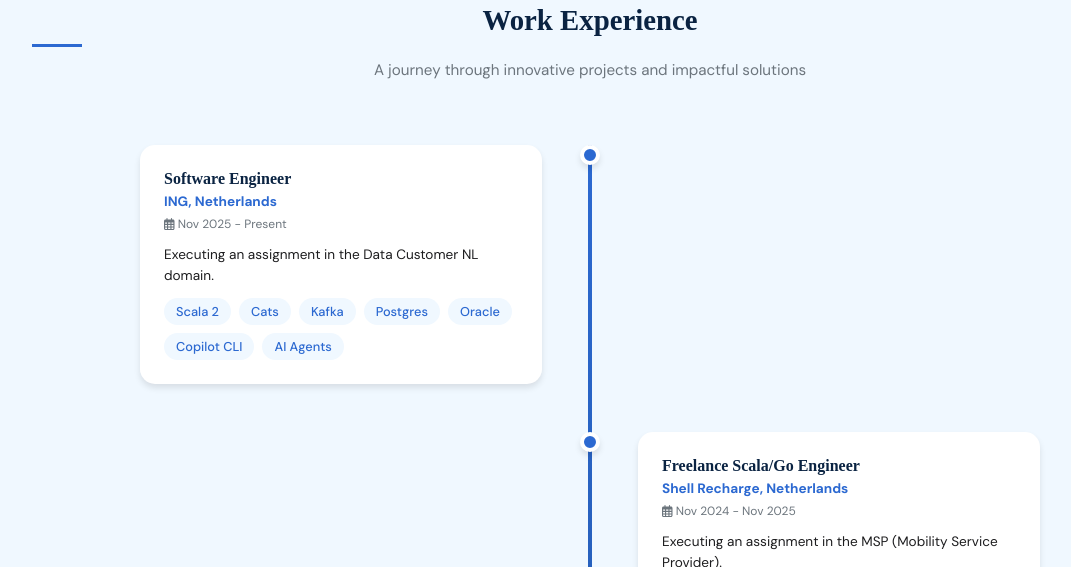
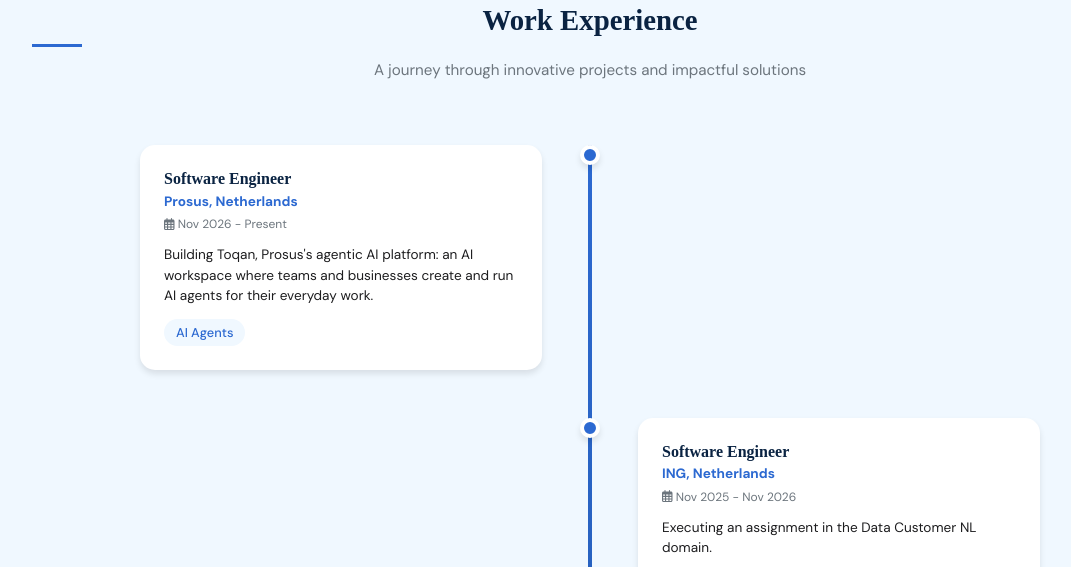
Before and after one commit to Yyukan/ost-consultancy, a plain HTML site: page index.html in a window 1280 px wide. Shown: the part 1914-2481 px from the top of the page, without its empty margins (50-1121 px from the left). Drawn offline with nearby package versions, Linux system fonts and the light colour scheme.

Commit message:
Experience: close ING (Nov 2026), add Prosus Toqan card
Co-Authored-By: Claude Opus 5.5 <noreply@anthropic.com>
Claude-Session: https://claude.ai/code/session_01FpaSeq43vbC1SgQ3xLX7Lw

```diff
--- a/index.html
+++ b/index.html
@@ -194,6 +194,24 @@
                 <p class="section-subtitle text-center">A journey through innovative projects and impactful solutions</p>
 
                 <div class="timeline">
+                    <!-- Prosus -->
+                    <div class="timeline-item" data-aos="fade-up">
+                        <div class="timeline-marker"></div>
+                        <div class="timeline-content">
+                            <div class="timeline-header">
+                                <h3>Software Engineer</h3>
+                                <span class="company">Prosus, Netherlands</span>
+                                <span class="period"><i class="far fa-calendar-alt"></i> Nov 2026 - Present</span>
+                            </div>
+                            <p>Building Toqan, Prosus's agentic AI platform: an AI workspace where teams and businesses create and run AI agents for their everyday work.</p>
+                            <div class="timeline-details">
+                                <div class="tech-stack">
+                                    <span class="tech-tag">AI Agents</span>
+                                </div>
+                            </div>
+                        </div>
+                    </div>
+
                     <!-- ING -->
                     <div class="timeline-item" data-aos="fade-up">
                         <div class="timeline-marker"></div>
@@ -201,7 +219,7 @@
                             <div class="timeline-header">
                                 <h3>Software Engineer</h3>
                                 <span class="company">ING, Netherlands</span>
-                                <span class="period"><i class="far fa-calendar-alt"></i> Nov 2025 - Present</span>
+                                <span class="period"><i class="far fa-calendar-alt"></i> Nov 2025 - Nov 2026</span>
                             </div>
                             <p>Executing an assignment in the Data Customer NL domain.</p>
                             <div class="timeline-details">
```
